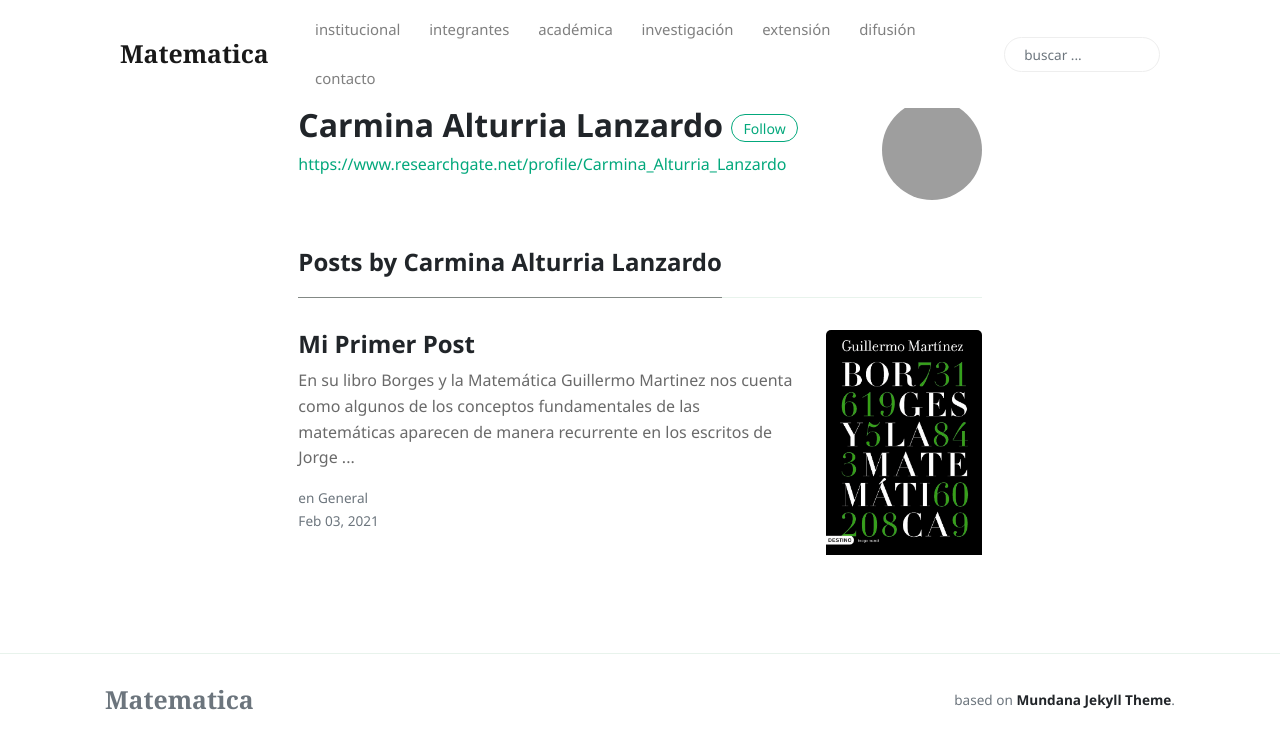
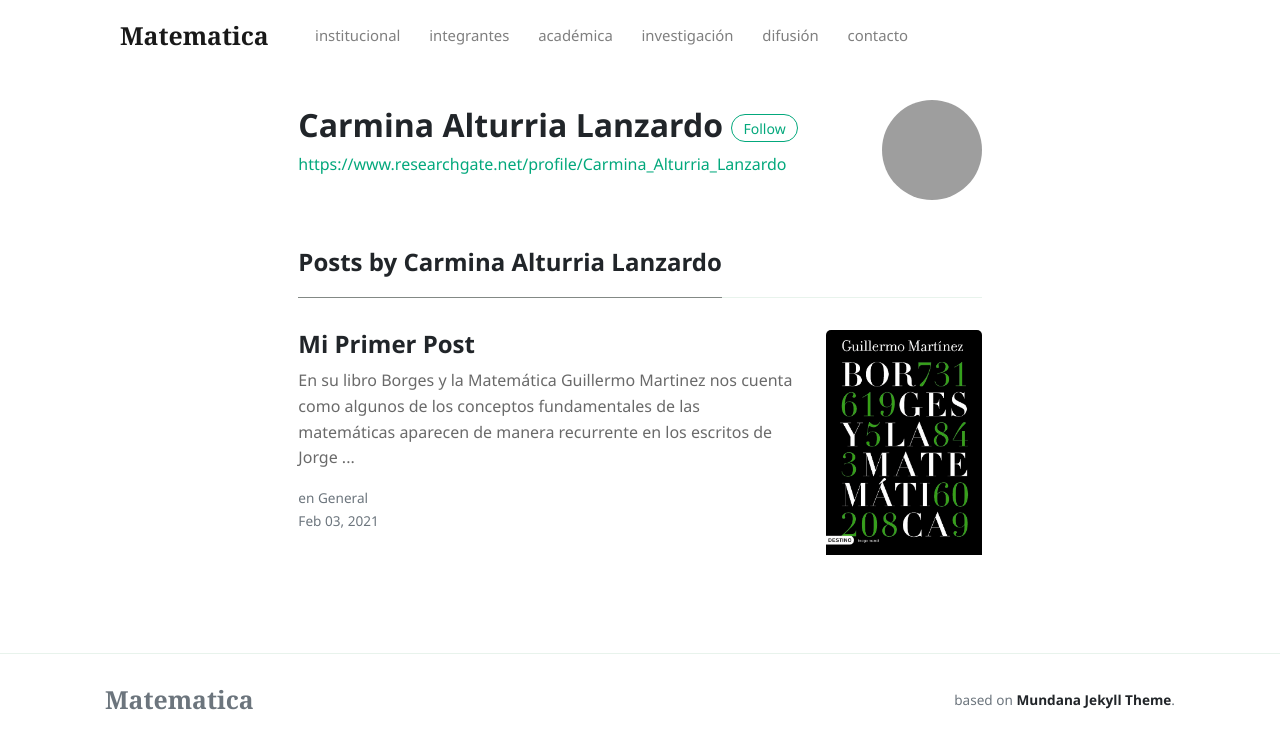
Before and after one commit to vcassano/math-site, a Jekyll site: the page built from _pages/author-carmina.html, in a window 1280 px wide. Shown: the top 749 px of the page. Built offline with Jekyll 4.4.1, drawn with Linux system fonts in a browser that asks for light colours; nearby versions of some CDN libraries; grey boxes are pictures that could not be loaded.

Commit message:
no search

```diff
--- a/_includes/menu-header.html
+++ b/_includes/menu-header.html
@@ -28,9 +28,9 @@
 <li class="nav-item">
   <a class="nav-link" href="{{site.baseurl}}/grupos.html">investigación</a>
 </li>
-<li class="nav-item">
+<!-- <li class="nav-item">
   <a class="nav-link" href="{{site.baseurl}}/extension.html">extensión</a>
-</li>
+</li> -->
 <li class="nav-item">
   <a class="nav-link" href="{{site.baseurl}}/posts.html">difusión</a>
 </li>
--- a/_layouts/default.html
+++ b/_layouts/default.html
@@ -63,18 +63,18 @@
         <!-- <ul class="navbar-nav mr-auto d-flex align-items-center"> -->
           {% include menu-header.html %}
         </ul>
-        <ul class="nav navbar-nav navbar-right">
+        <!-- <ul class="nav navbar-nav navbar-right"> -->
         <!-- <ul class="navbar-nav ml-auto d-flex align-items-center"> -->
-          {% include search-lunr.html %}
-        </ul>
+          <!-- {% include search-lunr.html %} -->
+        <!-- </ul> -->
       </div>
     </div>
     </nav>
 
     <!-- Search Results -->
-    <div id="lunrsearchresults">
+    <!-- <div id="lunrsearchresults">
         <ul class="mb-0"></ul>
-    </div>
+    </div> -->
 
     <!-- Content -->
     <main role="main" class="site-content">
```
